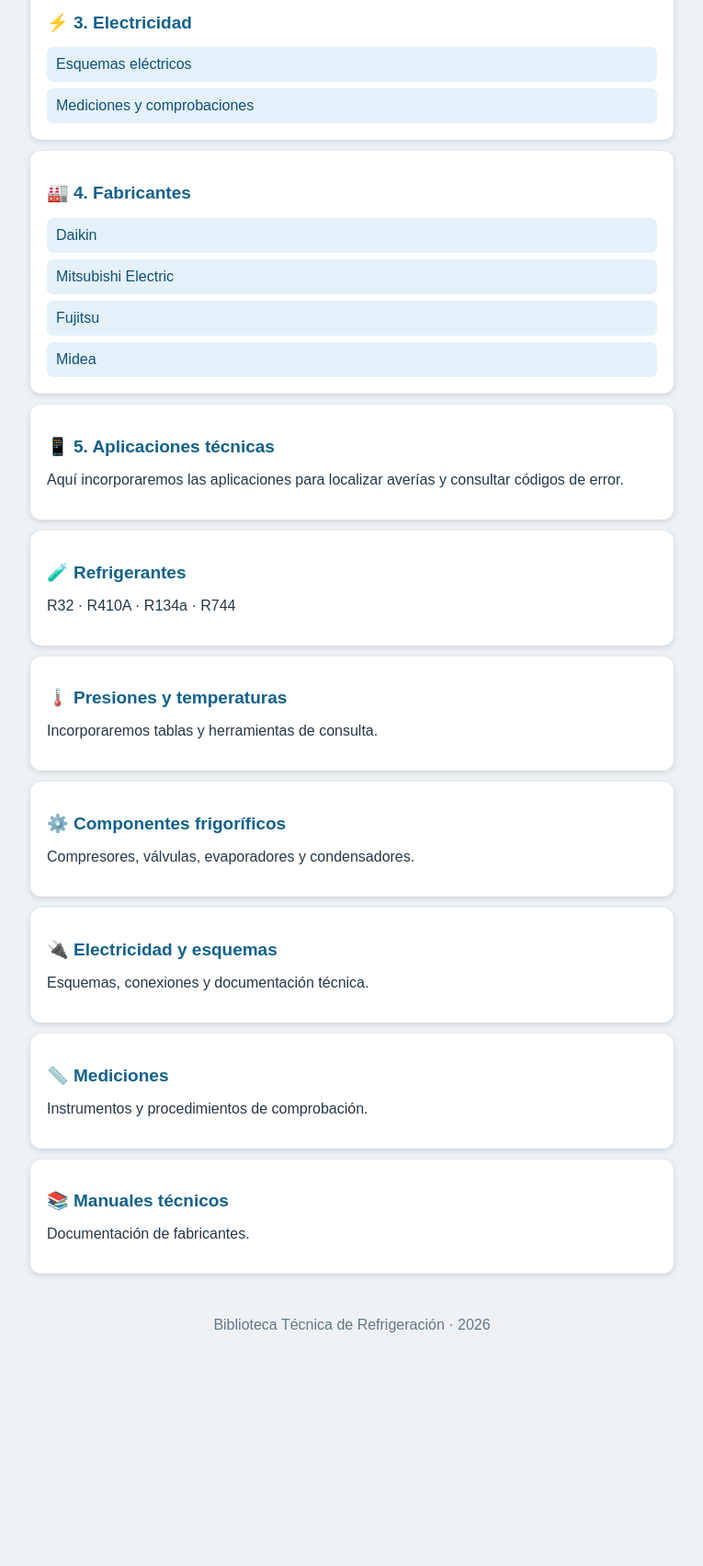
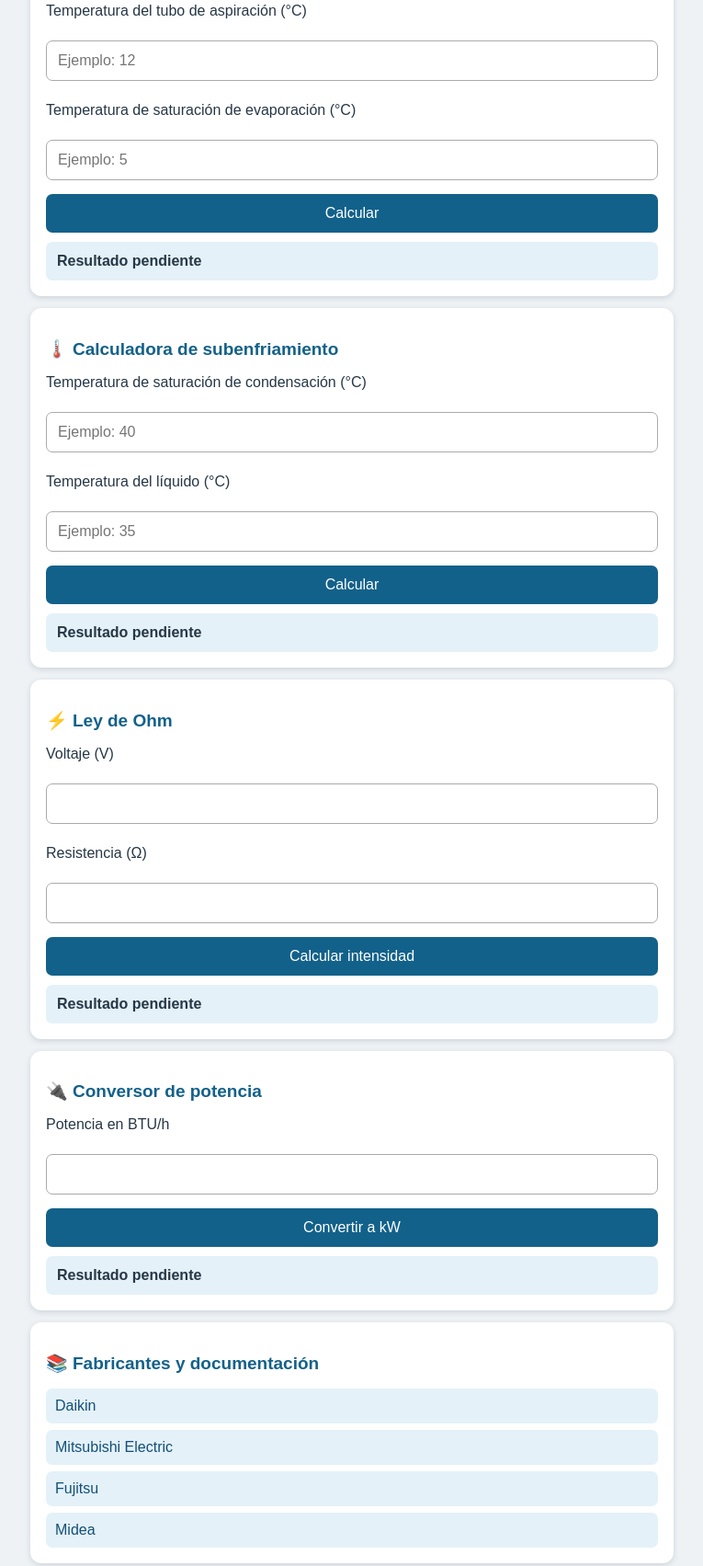
Before and after one commit to J-d-27/biblioteca-tecnica, a plain HTML site: page Index.html in a window 1280 px wide. Shown: the part 629-2332 px from the top of the page at 92% size, without its empty margins (257-1022 px from the left). Before the commit the page ends 2099 px from the top, so only its background shows below. Drawn offline with Linux system fonts and the light colour scheme.

Commit message:
Update Index.html

```diff
--- a/Index.html
+++ b/Index.html
@@ -1,128 +1,147 @@
-
-<!DOCTYPE html>
+!DOCTYPE html>
 <html lang="es">
 <head>
 <meta charset="UTF-8">
-<meta name="viewport" content="width=device-width, initial-scale=1.0">
+<meta name="viewport" content="width=device-width, initial-scale=1">
 <title>Biblioteca Técnica</title>
 <style>
-body {
-  font-family: Arial, sans-serif;
-  background: #eef2f5;
-  margin: 0;
-  color: #263746;
-}
-header {
-  background: #123b59;
-  color: white;
-  padding: 25px 15px;
-  text-align: center;
-}
-main {
-  padding: 15px;
-  max-width: 700px;
-  margin: auto;
-}
-.card {
-  background: white;
-  padding: 18px;
-  margin: 12px 0;
-  border-radius: 12px;
-  box-shadow: 0 2px 6px #ccd3d9;
-}
-h2 { color: #12618a; font-size: 19px; }
-a {
-  display: block;
-  padding: 10px;
-  margin-top: 7px;
-  background: #e4f1f8;
-  border-radius: 7px;
-  color: #125078;
-  text-decoration: none;
-}
-footer {
-  text-align: center;
-  padding: 20px;
-  color: #657786;
-}
+body{font-family:Arial;background:#eef2f5;margin:0;color:#263746}
+header{background:#123b59;color:white;padding:22px;text-align:center}
+main{max-width:700px;margin:auto;padding:14px}
+.card{background:white;padding:17px;margin:13px 0;border-radius:12px;box-shadow:0 2px 6px #ccd3d9}
+h2{color:#12618a;font-size:19px}
+input,select{width:100%;padding:12px;margin:7px 0;box-sizing:border-box;border:1px solid #aaa;border-radius:7px;font-size:16px}
+button{background:#12618a;color:white;padding:12px;border:0;border-radius:7px;width:100%;font-size:16px;margin-top:8px}
+.result{background:#e4f1f8;padding:12px;border-radius:7px;margin-top:10px;font-weight:bold}
+a{display:block;padding:10px;margin-top:7px;background:#e4f1f8;border-radius:7px;color:#125078;text-decoration:none}
+small{color:#657786}
 </style>
 </head>
 <body>
-
 <header>
 <h1>📘 Biblioteca Técnica</h1>
 <p>Refrigeración · Climatización · Electricidad</p>
 </header>
-
 <main>
 
 <div class="card">
-<h2>🔧 1. Diagnóstico de averías</h2>
-<a href="#codigos">Códigos de error</a>
-<a href="#fabricantes">Diagnóstico por fabricantes</a>
+<h2>🔧 Conversor de presión</h2>
+<label>Introduce el valor</label>
+<input id="presion" type="number" step="any" placeholder="Ejemplo: 10">
+<label>Unidad de origen</label>
+<select id="unidad">
+<option value="bar">bar</option>
+<option value="psi">psi</option>
+<option value="mpa">MPa</option>
+</select>
+<button onclick="convertir()">Convertir presión</button>
+<div class="result" id="resultadoPresion">Aquí aparecerán los resultados</div>
 </div>
 
 <div class="card">
-<h2>❄️ 2. Refrigeración</h2>
-<a href="#refrigerantes">Tipos de refrigerantes</a>
-<a href="#presiones">Presiones y temperaturas</a>
-<a href="#componentes">Componentes frigoríficos</a>
+<h2>❄️ Calculadora de sobrecalentamiento</h2>
+<p>Temperatura del tubo de aspiración (°C)</p>
+<input id="tAspiracion" type="number" step="any" placeholder="Ejemplo: 12">
+<p>Temperatura de saturación de evaporación (°C)</p>
+<input id="tEvaporacion" type="number" step="any" placeholder="Ejemplo: 5">
+<button onclick="sobrecalentamiento()">Calcular</button>
+<div class="result" id="resultadoSobre">Resultado pendiente</div>
 </div>
 
 <div class="card">
-<h2>⚡ 3. Electricidad</h2>
-<a href="#electricidad">Esquemas eléctricos</a>
-<a href="#mediciones">Mediciones y comprobaciones</a>
+<h2>🌡️ Calculadora de subenfriamiento</h2>
+<p>Temperatura de saturación de condensación (°C)</p>
+<input id="tCondensacion" type="number" step="any" placeholder="Ejemplo: 40">
+<p>Temperatura del líquido (°C)</p>
+<input id="tLiquido" type="number" step="any" placeholder="Ejemplo: 35">
+<button onclick="subenfriamiento()">Calcular</button>
+<div class="result" id="resultadoSub">Resultado pendiente</div>
 </div>
 
 <div class="card">
-<h2>🏭 4. Fabricantes</h2>
+<h2>⚡ Ley de Ohm</h2>
+<p>Voltaje (V)</p>
+<input id="voltaje" type="number" step="any">
+<p>Resistencia (Ω)</p>
+<input id="resistencia" type="number" step="any">
+<button onclick="ohm()">Calcular intensidad</button>
+<div class="result" id="resultadoOhm">Resultado pendiente</div>
+</div>
+
+<div class="card">
+<h2>🔌 Conversor de potencia</h2>
+<p>Potencia en BTU/h</p>
+<input id="btu" type="number" step="any">
+<button onclick="potencia()">Convertir a kW</button>
+<div class="result" id="resultadoPotencia">Resultado pendiente</div>
+</div>
+
+<div class="card">
+<h2>📚 Fabricantes y documentación</h2>
 <a href="https://www.daikin.es/">Daikin</a>
 <a href="https://www.mitsubishielectric.es/">Mitsubishi Electric</a>
 <a href="https://www.fujitsu-general.com/es/">Fujitsu</a>
 <a href="https://www.midea.com/es">Midea</a>
 </div>
 
-<div class="card" id="codigos">
-<h2>📱 5. Aplicaciones técnicas</h2>
-<p>Aquí incorporaremos las aplicaciones para localizar averías y consultar códigos de error.</p>
-</div>
-
-<div class="card" id="refrigerantes">
+<div class="card">
 <h2>🧪 Refrigerantes</h2>
 <p>R32 · R410A · R134a · R744</p>
-</div>
-
-<div class="card" id="presiones">
-<h2>🌡️ Presiones y temperaturas</h2>
-<p>Incorporaremos tablas y herramientas de consulta.</p>
-</div>
-
-<div class="card" id="componentes">
-<h2>⚙️ Componentes frigoríficos</h2>
-<p>Compresores, válvulas, evaporadores y condensadores.</p>
-</div>
-
-<div class="card" id="electricidad">
-<h2>🔌 Electricidad y esquemas</h2>
-<p>Esquemas, conexiones y documentación técnica.</p>
-</div>
-
-<div class="card" id="mediciones">
-<h2>📏 Mediciones</h2>
-<p>Instrumentos y procedimientos de comprobación.</p>
-</div>
-
-<div class="card" id="fabricantes">
-<h2>📚 Manuales técnicos</h2>
-<p>Documentación de fabricantes.</p>
+<small>La temperatura de saturación debe obtenerse de la tabla presión-temperatura correspondiente al refrigerante y a la referencia de presión utilizada.</small>
 </div>
 
 </main>
-
-<footer>
-Biblioteca Técnica de Refrigeración · 2026
-</footer>
-
+<script>
+function numero(id){
+ return Number(document.getElementById(id).value);
+}
+function convertir(){
+ let v=numero("presion");
+ let u=document.getElementById("unidad").value;
+ if(!Number.isFinite(v)||document.getElementById("presion").value===""){
+ document.getElementById("resultadoPresion").innerText="Introduce un valor válido";
+ return;
+ }
+ let bar=u==="bar"?v:u==="psi"?v/14.5037738:v*10;
+ document.getElementById("resultadoPresion").innerHTML=
+ "bar: "+bar.toFixed(4)+"<br>psi: "+(bar*14.5037738).toFixed(3)+"<br>MPa: "+(bar/10).toFixed(5);
+}
+function sobrecalentamiento(){
+ let a=numero("tAspiracion"),e=numero("tEvaporacion");
+ if(document.getElementById("tAspiracion").value===""||document.getElementById("tEvaporacion").value===""){
+ document.getElementById("resultadoSobre").innerText="Completa ambas temperaturas";
+ return;
+ }
+ document.getElementById("resultadoSobre").innerText=
+ "Sobrecalentamiento: "+(a-e).toFixed(2)+" °C";
+}
+function subenfriamiento(){
+ let c=numero("tCondensacion"),l=numero("tLiquido");
+ if(document.getElementById("tCondensacion").value===""||document.getElementById("tLiquido").value===""){
+ document.getElementById("resultadoSub").innerText="Completa ambas temperaturas";
+ return;
+ }
+ document.getElementById("resultadoSub").innerText=
+ "Subenfriamiento: "+(c-l).toFixed(2)+" °C";
+}
+function ohm(){
+ let v=numero("voltaje"),r=numero("resistencia");
+ if(document.getElementById("voltaje").value===""||document.getElementById("resistencia").value===""||r===0){
+ document.getElementById("resultadoOhm").innerText="Introduce valores válidos y una resistencia distinta de cero";
+ return;
+ }
+ document.getElementById("resultadoOhm").innerText=
+ "Intensidad: "+(v/r).toFixed(3)+" A";
+}
+function potencia(){
+ let b=numero("btu");
+ if(document.getElementById("btu").value===""){
+ document.getElementById("resultadoPotencia").innerText="Introduce la potencia";
+ return;
+ }
+ document.getElementById("resultadoPotencia").innerText=
+ "Potencia: "+(b/3412.142).toFixed(3)+" kW";
+}
+</script>
 </body>
 </html>
```
